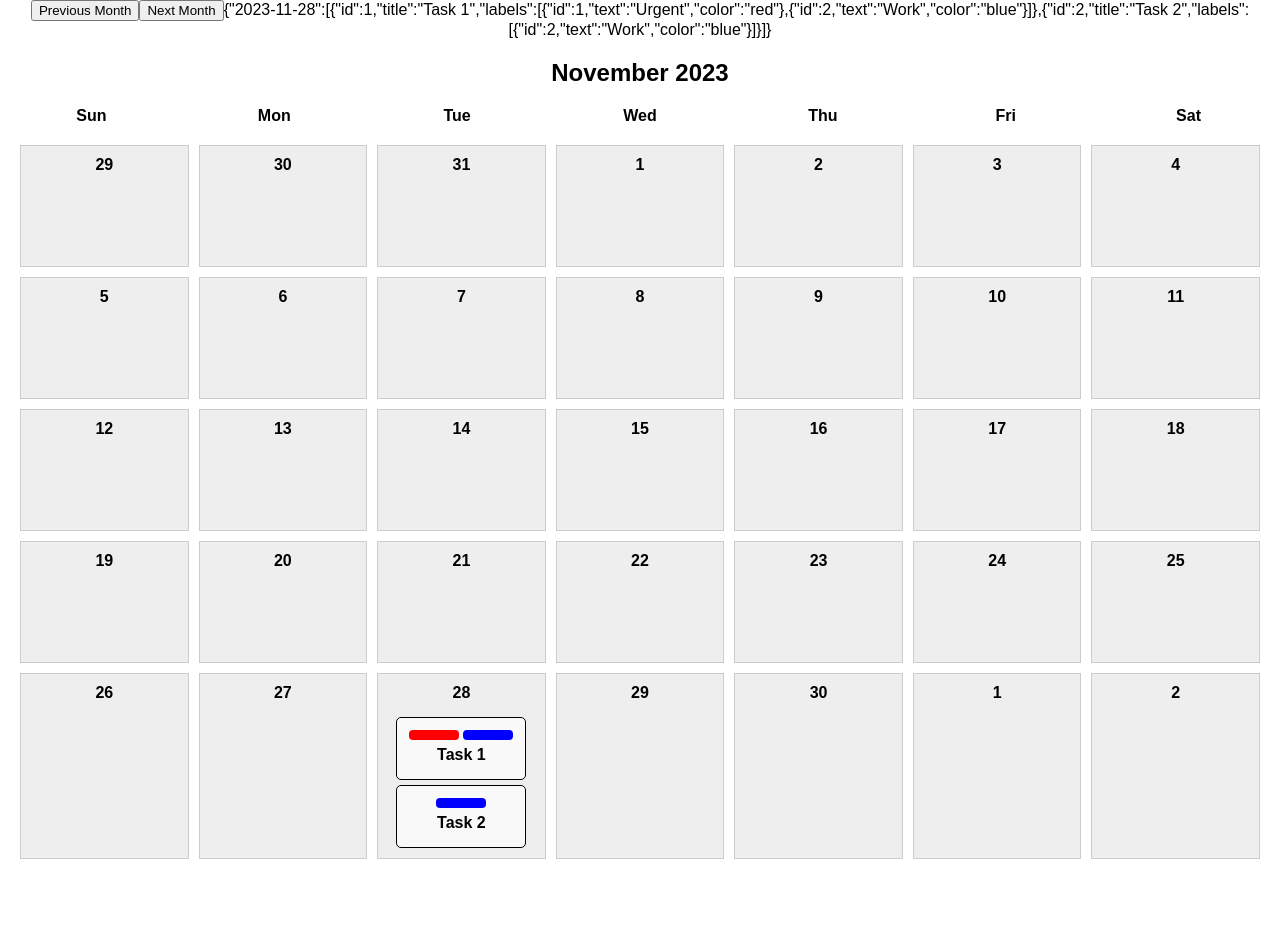
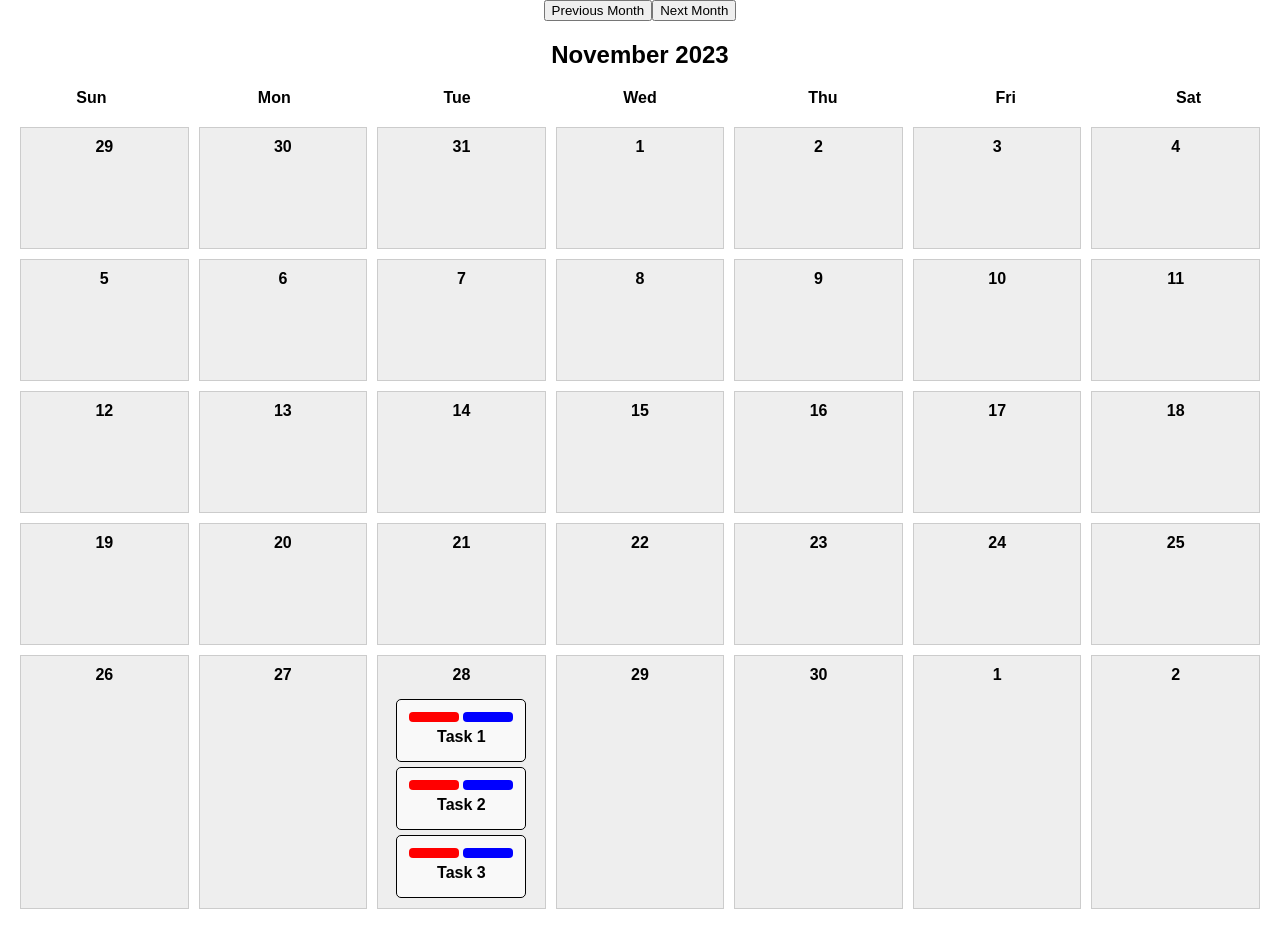
Before and after one commit to yetemegn-telaye/scheduler, a React (Create React App) app: page / in a window 1280 px wide. Before the commit the page ends 879 px from the top, so only its background shows below. Built offline with nearby package versions, Linux system fonts and the light colour scheme.

Commit message:
Update to use redux state managment for mmanaging tasks

```diff
--- a/src/App.tsx
+++ b/src/App.tsx
@@ -1,14 +1,19 @@
-import React from 'react';
-import logo from './logo.svg';
-import './App.css';
-import MonthCalendar from './components/Grid';
+import "./App.css";
+import { Provider } from "react-redux";
+import store from "./redux/store";
+
+import MonthCalendar from "./components/Grid";
 
 function App() {
   return (
     <>
-    <MonthCalendar/>
+      <Provider store={store}>
+
+        <MonthCalendar />
+      </Provider>
     </>
   );
+
 }
 
 export default App;
--- a/src/components/Grid.tsx
+++ b/src/components/Grid.tsx
@@ -1,113 +1,36 @@
-import React, { useState } from 'react';
+import React, { useEffect, useState } from 'react';
 import { startOfMonth, endOfMonth, startOfWeek, endOfWeek, addDays, addMonths, format } from 'date-fns';
 import './CalendarGrid.css';
 import WeekdayHeader from './WeekDayHeader';
-import DayBox  from './DayBox';
-
-export interface Label {
-    id: number;
-    text: string;
-    color: string;
-
-  }
-
-export interface Task {
-  id: number;
-  title: string;
-  labels: Label[]; // Array of labels
-}
-
-interface TaskMap {
-  [date: string]: Task[];
-}
 
 
+import useCalendarDays from '../hooks/useCalenderDays';
+import { addTask } from '../redux/action';
+import { useDispatch } from 'react-redux';
+
 const MonthCalendar: React.FC = () => {
+  const dispatch = useDispatch();
 
   const [currentMonth, setCurrentMonth] = useState<Date>(new Date());
-  const [selectedLabels, setSelectedLabels] = useState<Label[]>([])
-  const [labels, setLabels] = useState<Label[]>([
-    // Example labels
-    { id: 1, text: 'Urgent', color: 'red' },
-    { id: 2, text: 'Work', color: 'blue' },
-    // Add more labels as needed
-  ]);
-
-  const handleCreateLabel = (newLabel: Label) => {
-    setLabels(prev => [...prev, newLabel]);
-  };
-
-  const handleEditLabel = (updatedLabel: Label) => {
-    setLabels(prev => prev.map(label => label.id === updatedLabel.id ? updatedLabel : label));
-  };
-
-  const handleFilterByLabel = (label: Label) => {
-    setSelectedLabels(prev => {
-      if (prev.includes(label)) {
-        return prev.filter(l => l.id !== label.id);
-      } else {
-        return [...prev, label];
-      }
-    });
-  };
-
-
-  const [tasks, setTasks] = useState<TaskMap>({
-    [format(new Date(), 'yyyy-MM-dd')]: [
-      { id: 1, title: 'Task 1',labels: [labels[0], labels[1]]},
-      { id: 2, title: 'Task 2',labels: [labels[1]]},
-      // Add more tasks for specific dates as needed
-    ],
-    // Additional dates and their tasks...
-  });
-
-
 
   const monthYear = format(currentMonth, 'MMMM yyyy');
   const startDay = startOfWeek(startOfMonth(currentMonth));
   const endDay = endOfWeek(endOfMonth(currentMonth));
 
-  const moveTaskToDay = (taskId: number, newDate: Date, dropIndex: number) => {
-    const newDateString = format(newDate, 'yyyy-MM-dd');
-    let updatedTasks = { ...tasks };
+  const addTaskToTest = (taskId: number, newDate: Date) => {
+    dispatch(addTask({
+      id: Math.random(),
+      title: 'Task new',
+      labels: [ { id: 1, text: 'Urgent 😪', color: 'red' },  { id: 2, text: 'chill☺️', color: 'blue' }],
+    }));
 
-    let currentTaskDate = '';
-    let currentTask: Task | null = null;
-    for (const [dateString, taskArray] of Object.entries(updatedTasks)) {
-      const foundTaskIndex = taskArray.findIndex(task => task.id === taskId);
-      if (foundTaskIndex !== -1) {
-        currentTask = taskArray[foundTaskIndex];
-        currentTaskDate = dateString;
-        taskArray.splice(foundTaskIndex, 1); // Remove the task from its current position
-        break;
-      }
-    }
+};
 
-    if (currentTask) {
-      if (!updatedTasks[newDateString]) {
-        updatedTasks[newDateString] = [];
-      }
+  const openAddTaskModal = () => {
 
-      updatedTasks[newDateString].splice(dropIndex, 0, currentTask); // Insert the task at the new position
+  }
 
-      setTasks(updatedTasks);
-    }
-  };
-
-  const days = [];
-  for (let day = startDay; day <= endDay; day = addDays(day, 1)) {
-    const dayString = format(day, 'yyyy-MM-dd');
-    days.push(
-      <DayBox
-        key={day.toISOString()}
-        date={day}
-        allTasks = {tasks}
-        setTask={setTasks}
-        tasks={tasks[dayString] || []}
-        onDropTask={moveTaskToDay}
-      />
-    );
-  }
+  const days = useCalendarDays({ startDay, endDay,openAddTaskModal}).renderDays();
 
   return (
     <div className="calendar">
@@ -117,7 +40,7 @@ const MonthCalendar: React.FC = () => {
       <button onClick={() => setCurrentMonth(addMonths(currentMonth, 1))}>
         Next Month
       </button>
-      {JSON.stringify(tasks)}
+      {/* {JSON.stringify(tasks)} */}
       <h2>{monthYear}</h2>
       <WeekdayHeader />
       <div className="month-grid">
```
